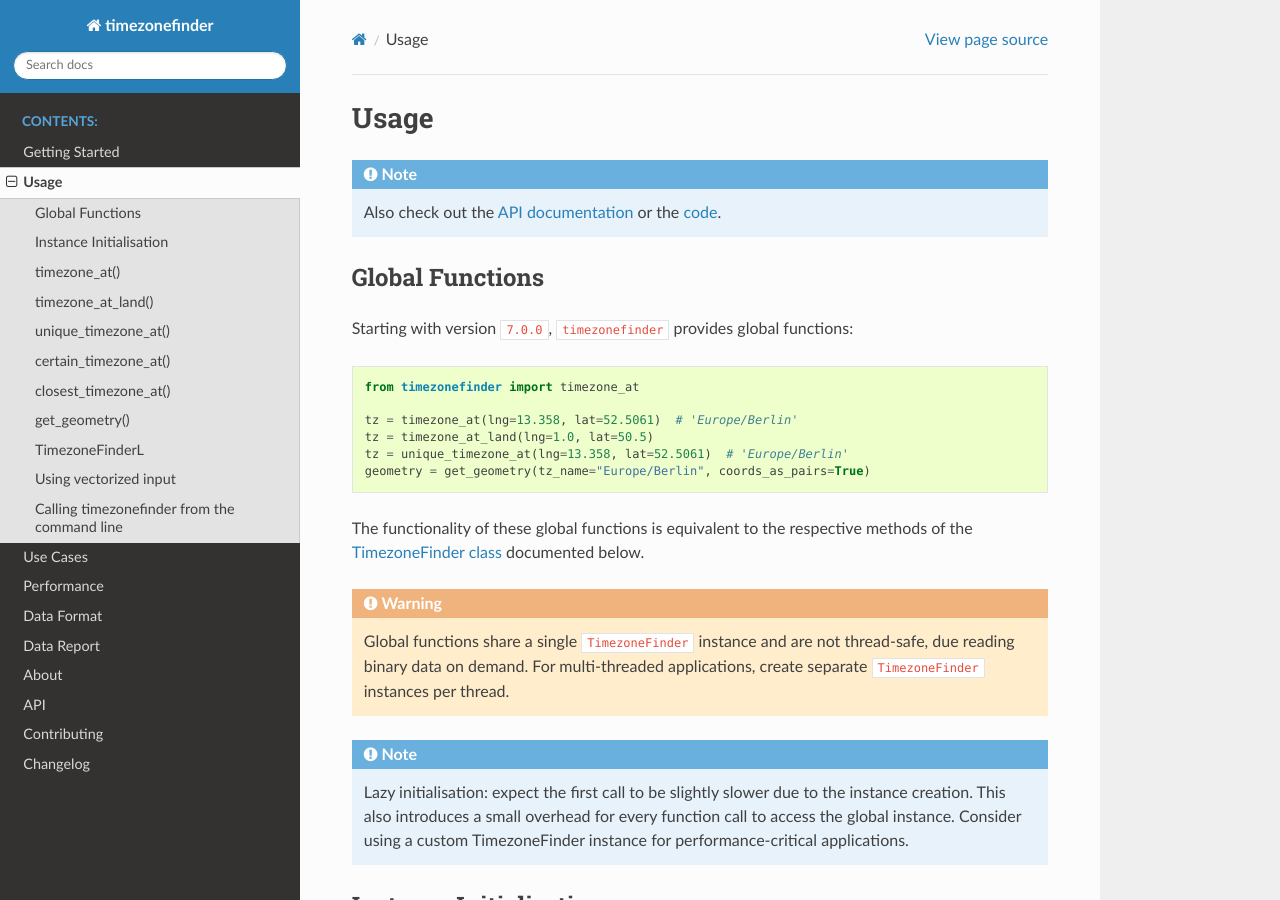
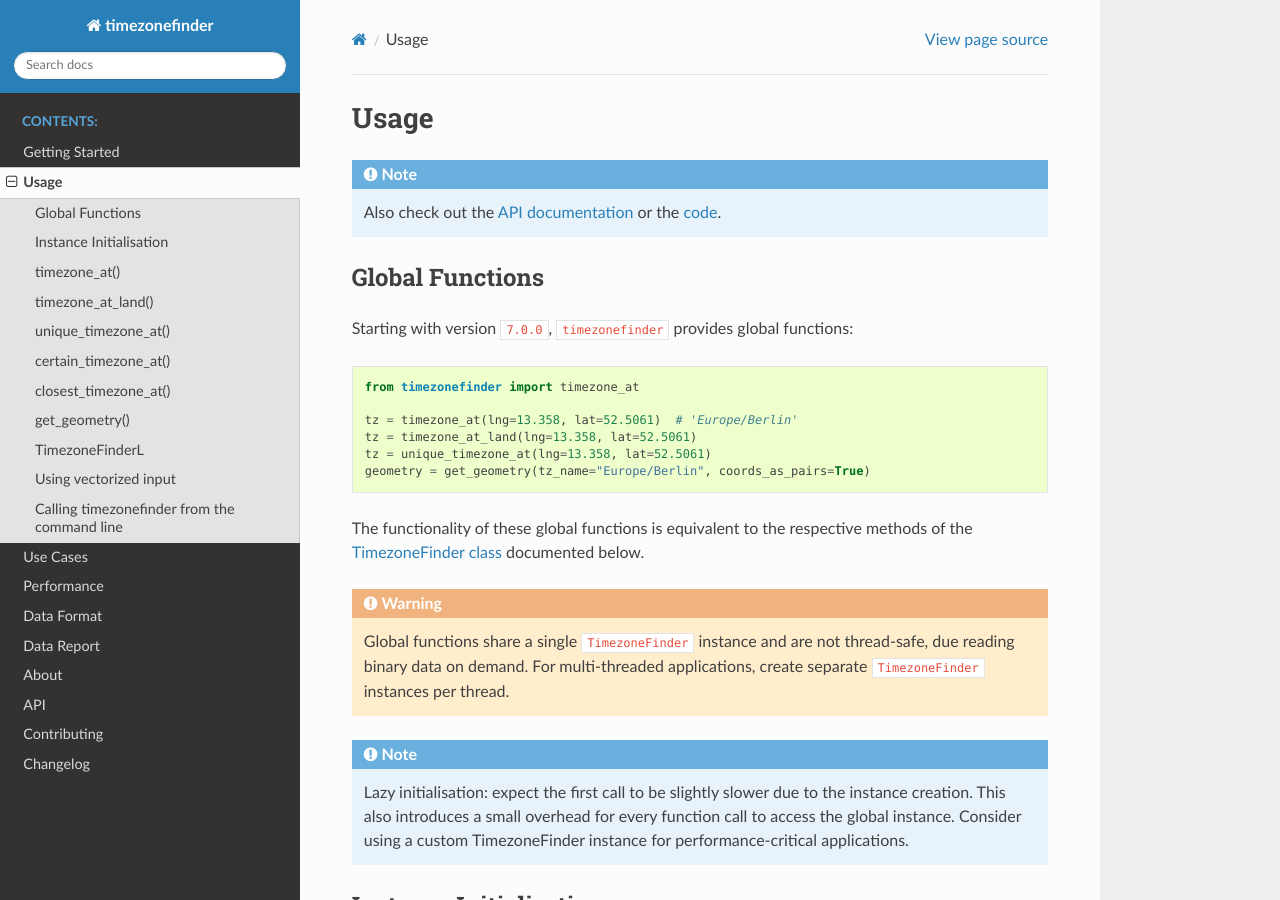
Before and after one commit to jannikmi/timezonefinder, a Sphinx documentation site: the page built from docs/1_usage.rst, in a window 1280 px wide and 900 px high. Built offline with Sphinx 7.4.7 and the Read the Docs theme 3.1.0, drawn with Linux system fonts in a browser that asks for light colours.

Commit message:
Update 1_usage.rst

```diff
--- a/docs/1_usage.rst
+++ b/docs/1_usage.rst
@@ -21,8 +21,8 @@
     from timezonefinder import timezone_at
 
     tz = timezone_at(lng=13.358, lat=52.5061)  # 'Europe/Berlin'
-    tz = timezone_at_land(lng=1.0, lat=50.5)
-    tz = unique_timezone_at(lng=13.358, lat=52.5061)  # 'Europe/Berlin'
+    tz = timezone_at_land(lng=13.358, lat=52.5061)
+    tz = unique_timezone_at(lng=13.358, lat=52.5061)
     geometry = get_geometry(tz_name="Europe/Berlin", coords_as_pairs=True)
 
 The functionality of these global functions is equivalent to the respective methods of the :ref:`TimezoneFinder class <api_finder>` documented below.
```
